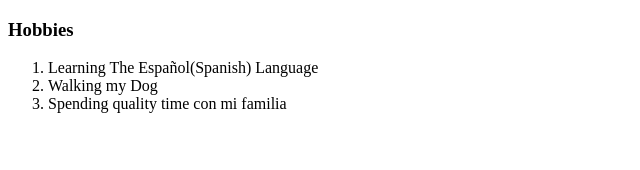
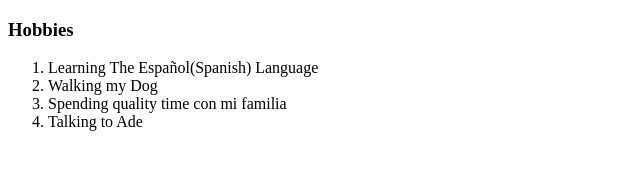
Before and after one commit to viokenna/cv, a plain HTML site: page hobbies.html in a window 1280 px wide. Shown: the whole page, without its empty margins (0-640 px from the left). Drawn offline with Linux system fonts and the light colour scheme.

Commit message:
Updated your hobbies

```diff
--- a/hobbies.html
+++ b/hobbies.html
@@ -10,6 +10,7 @@
       <li>Learning The Español(Spanish) Language</li>
       <li>Walking my Dog</li>
       <li>Spending quality time con mi familia</li>
+      <li>Talking to Ade</li>
     </ol>
   </body>
 </html>
```
